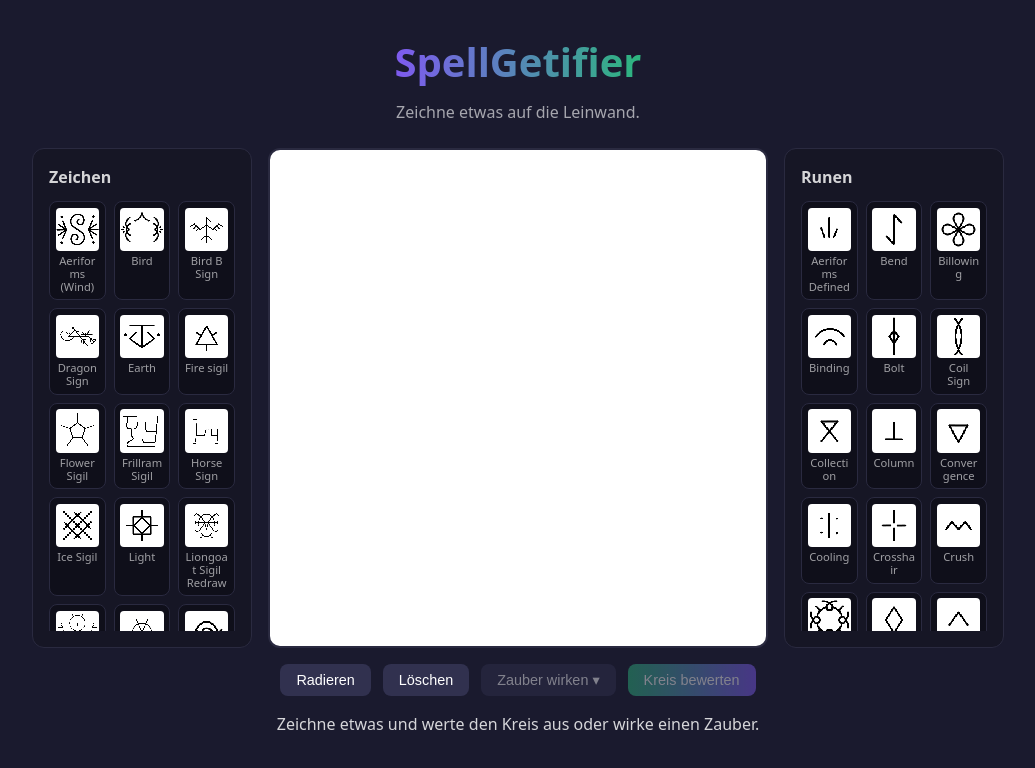
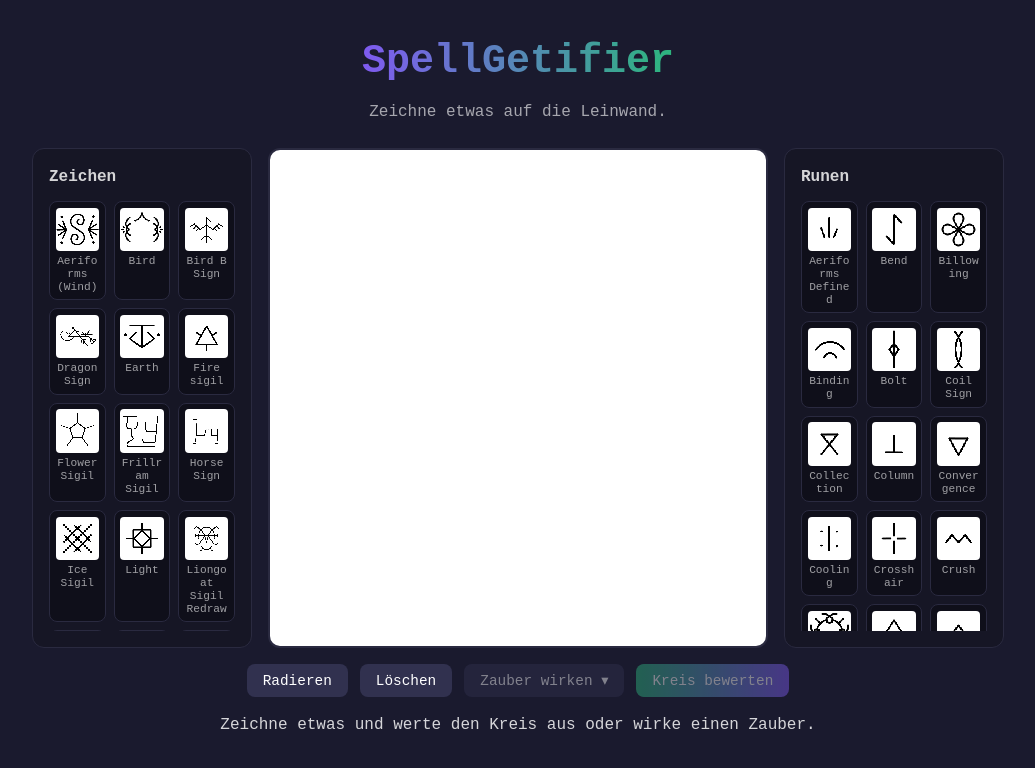
Before and after one commit to bastiwaterloo/SpellGetifier, a React (Vite) app: page / in a window 1280 px wide. Shown: the top 768 px of the page, without its empty margins (122-1157 px from the left). Built offline with nearby package versions, Linux system fonts and the light colour scheme.

Commit message:
Change root font to Courier New monospace and inherit font-family for form elements

```diff
--- a/src/index.css
+++ b/src/index.css
@@ -1,5 +1,5 @@
 :root {
-  font-family: system-ui, Avenir, Helvetica, Arial, sans-serif;
+  font-family: "Courier New", Courier, monospace;
   line-height: 1.5;
   font-weight: 400;
   color-scheme: light dark;
@@ -11,6 +11,13 @@
   box-sizing: border-box;
 }
 
+button,
+input,
+select,
+textarea {
+  font-family: inherit;
+}
+
 body {
   margin: 0;
   min-height: 100vh;
```
